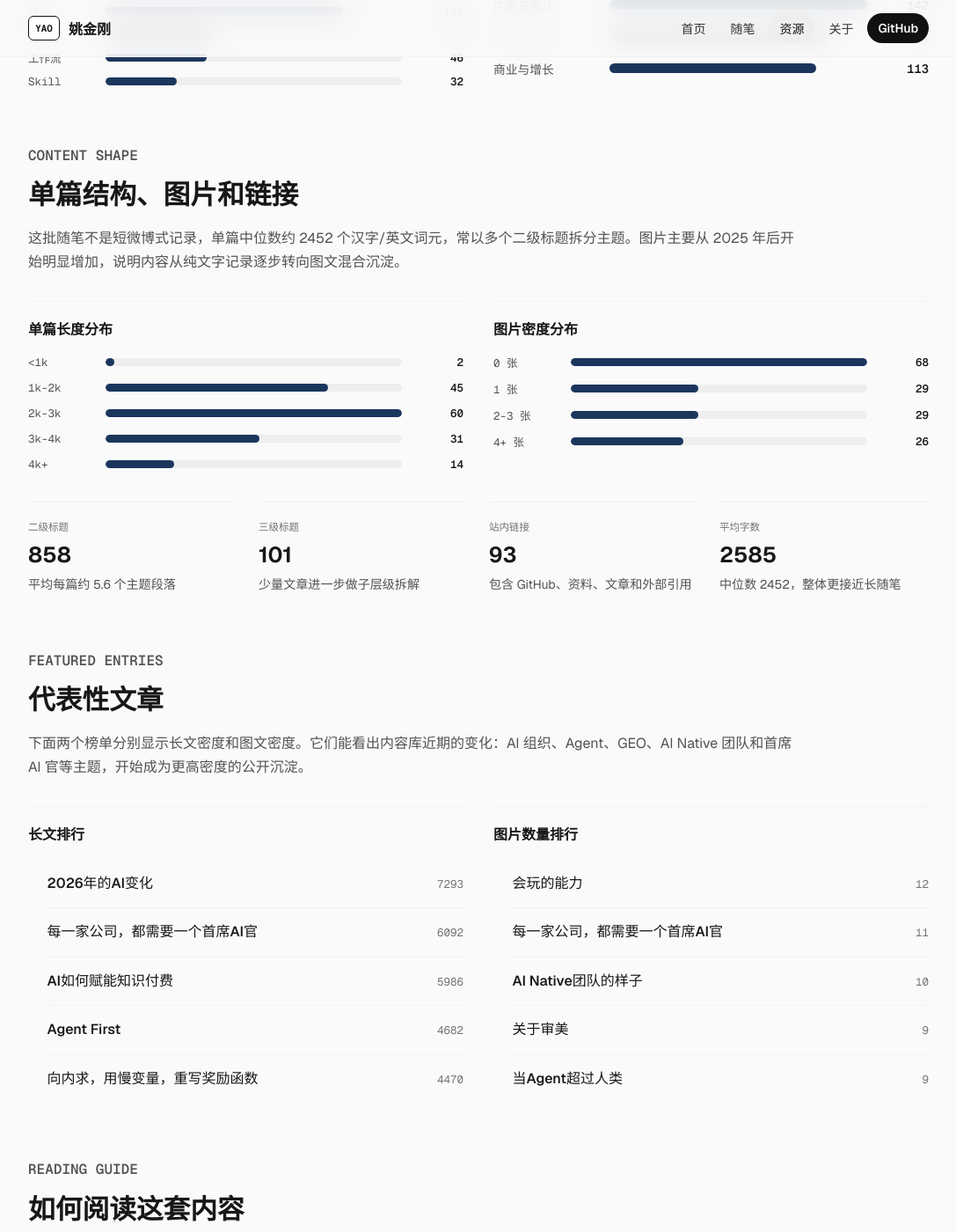
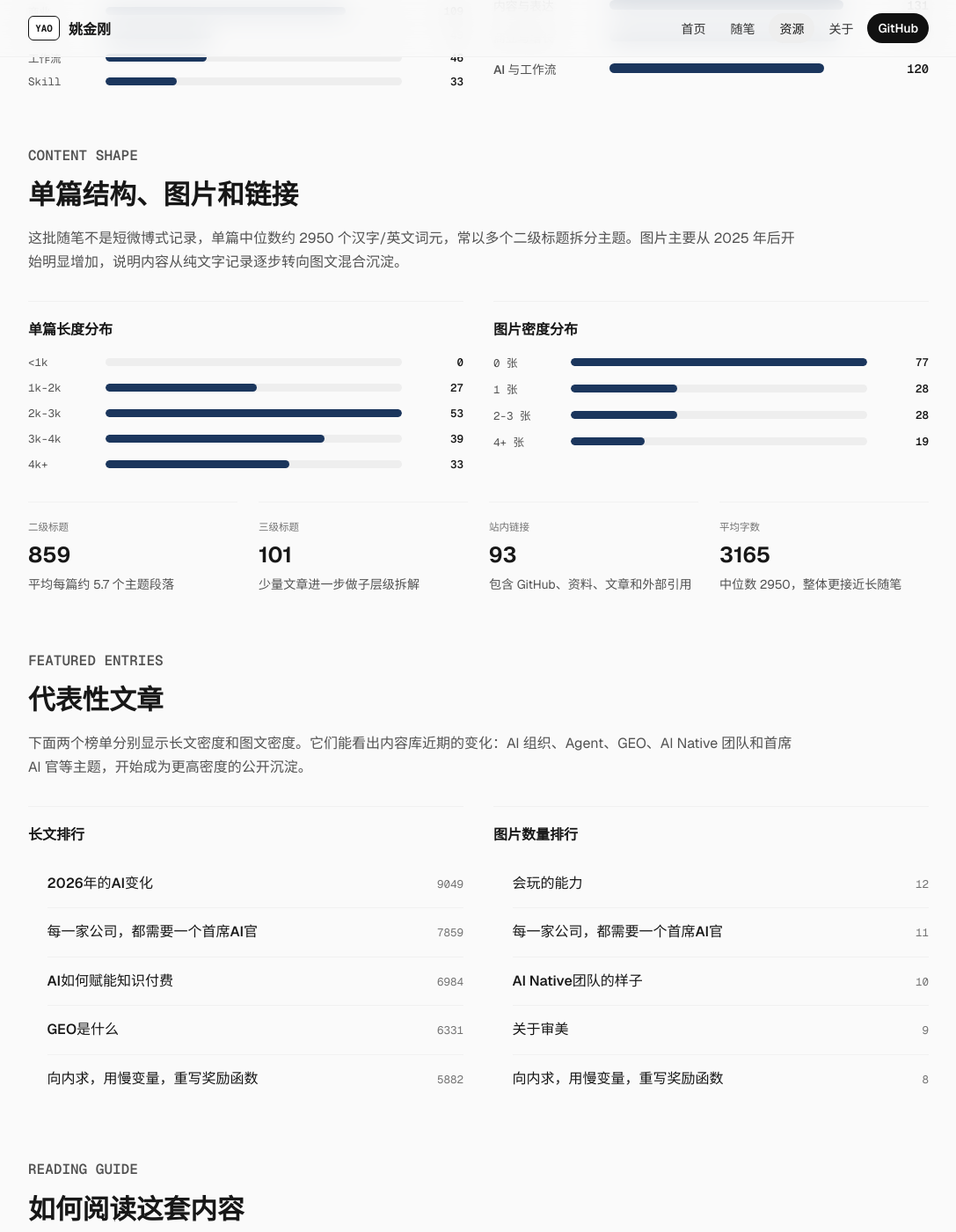
Before and after one commit to yaojingang/yaojingang.github.io, a Jekyll site: the page built from resources/cognitive-notes-report.html, in a window 1280 px wide and 1400 px high, scrolled down 2012 px. Shown: the whole window at 88% size, without its empty margins (96-1183 px from the left). Built offline with Jekyll 4.4.1, drawn with Linux system fonts in a browser that asks for light colours; some of the changed text lies outside the part shown.

Commit message:
Refresh cognitive notes report metrics

```diff
--- a/resources/cognitive-notes-report.html
+++ b/resources/cognitive-notes-report.html
@@ -43,9 +43,9 @@
       <p>Markdown 去空白字符统计</p>
     </div>
     <div class="report-kpi">
-      <span>图片附件</span>
-      <strong>258</strong>
-      <p>随笔中的插图与截图</p>
+      <span>图片引用</span>
+      <strong>208</strong>
+      <p>中文随笔正文中的图片引用</p>
     </div>
   </section>
 
@@ -99,20 +99,20 @@
       <figure class="report-chart">
         <figcaption>年度字数规模</figcaption>
         <div class="report-bars">
-          <div class="report-bar-row"><span>2023</span><div><span class="report-bar-fill" style="width: 37%"></span></div><strong>5.9 万</strong></div>
-          <div class="report-bar-row"><span>2024</span><div><span class="report-bar-fill" style="width: 66%"></span></div><strong>10.5 万</strong></div>
-          <div class="report-bar-row"><span>2025</span><div><span class="report-bar-fill" style="width: 100%"></span></div><strong>15.9 万</strong></div>
-          <div class="report-bar-row"><span>2026</span><div><span class="report-bar-fill" style="width: 45%"></span></div><strong>7.3 万</strong></div>
+          <div class="report-bar-row"><span>2023</span><div><span class="report-bar-fill" style="width: 34%"></span></div><strong>6.8 万</strong></div>
+          <div class="report-bar-row"><span>2024</span><div><span class="report-bar-fill" style="width: 62%"></span></div><strong>12.4 万</strong></div>
+          <div class="report-bar-row"><span>2025</span><div><span class="report-bar-fill" style="width: 100%"></span></div><strong>19.9 万</strong></div>
+          <div class="report-bar-row"><span>2026</span><div><span class="report-bar-fill" style="width: 46%"></span></div><strong>9.1 万</strong></div>
         </div>
       </figure>
 
       <figure class="report-chart">
         <figcaption>年度图片数量</figcaption>
         <div class="report-bars">
-          <div class="report-bar-row"><span>2023</span><div><span class="report-bar-fill" style="width: 6%"></span></div><strong>8</strong></div>
-          <div class="report-bar-row"><span>2024</span><div><span class="report-bar-fill" style="width: 39%"></span></div><strong>50</strong></div>
-          <div class="report-bar-row"><span>2025</span><div><span class="report-bar-fill" style="width: 100%"></span></div><strong>129</strong></div>
-          <div class="report-bar-row"><span>2026</span><div><span class="report-bar-fill" style="width: 55%"></span></div><strong>71</strong></div>
+          <div class="report-bar-row"><span>2023</span><div><span class="report-bar-fill" style="width: 8%"></span></div><strong>8</strong></div>
+          <div class="report-bar-row"><span>2024</span><div><span class="report-bar-fill" style="width: 32%"></span></div><strong>33</strong></div>
+          <div class="report-bar-row"><span>2025</span><div><span class="report-bar-fill" style="width: 100%"></span></div><strong>103</strong></div>
+          <div class="report-bar-row"><span>2026</span><div><span class="report-bar-fill" style="width: 62%"></span></div><strong>64</strong></div>
         </div>
       </figure>
 
@@ -155,21 +155,21 @@
           <div class="report-bar-row"><span>认知</span><div><span class="report-bar-fill" style="width: 100%"></span></div><strong>135</strong></div>
           <div class="report-bar-row"><span>AI</span><div><span class="report-bar-fill" style="width: 83%"></span></div><strong>112</strong></div>
           <div class="report-bar-row"><span>组织</span><div><span class="report-bar-fill" style="width: 82%"></span></div><strong>111</strong></div>
-          <div class="report-bar-row"><span>商业</span><div><span class="report-bar-fill" style="width: 80%"></span></div><strong>108</strong></div>
+          <div class="report-bar-row"><span>商业</span><div><span class="report-bar-fill" style="width: 81%"></span></div><strong>109</strong></div>
           <div class="report-bar-row"><span>GEO</span><div><span class="report-bar-fill" style="width: 36%"></span></div><strong>49</strong></div>
           <div class="report-bar-row"><span>工作流</span><div><span class="report-bar-fill" style="width: 34%"></span></div><strong>46</strong></div>
-          <div class="report-bar-row"><span>Skill</span><div><span class="report-bar-fill" style="width: 24%"></span></div><strong>32</strong></div>
+          <div class="report-bar-row"><span>Skill</span><div><span class="report-bar-fill" style="width: 24%"></span></div><strong>33</strong></div>
         </div>
       </figure>
 
       <figure class="report-chart">
         <figcaption>主题主线</figcaption>
         <div class="report-theme-map">
-          <div><strong>认知与决策</strong><span style="width: 100%"></span><small>149</small></div>
-          <div><strong>组织与协作</strong><span style="width: 100%"></span><small>149</small></div>
-          <div><strong>内容与表达</strong><span style="width: 95%"></span><small>142</small></div>
-          <div><strong>AI 与工作流</strong><span style="width: 81%"></span><small>121</small></div>
-          <div><strong>商业与增长</strong><span style="width: 76%"></span><small>113</small></div>
+          <div><strong>认知与决策</strong><span style="width: 100%"></span><small>152</small></div>
+          <div><strong>组织与协作</strong><span style="width: 89%"></span><small>135</small></div>
+          <div><strong>内容与表达</strong><span style="width: 86%"></span><small>131</small></div>
+          <div><strong>商业与增长</strong><span style="width: 84%"></span><small>127</small></div>
+          <div><strong>AI 与工作流</strong><span style="width: 79%"></span><small>120</small></div>
         </div>
       </figure>
     </div>
@@ -179,36 +179,36 @@
     <div class="report-section-head">
       <p class="card-kicker">Content Shape</p>
       <h2>单篇结构、图片和链接</h2>
-      <p>这批随笔不是短微博式记录，单篇中位数约 2452 个汉字/英文词元，常以多个二级标题拆分主题。图片主要从 2025 年后开始明显增加，说明内容从纯文字记录逐步转向图文混合沉淀。</p>
+      <p>这批随笔不是短微博式记录，单篇中位数约 2950 个汉字/英文词元，常以多个二级标题拆分主题。图片主要从 2025 年后开始明显增加，说明内容从纯文字记录逐步转向图文混合沉淀。</p>
     </div>
     <div class="report-chart-grid">
       <figure class="report-chart">
         <figcaption>单篇长度分布</figcaption>
         <div class="report-bars">
-          <div class="report-bar-row"><span>&lt;1k</span><div><span class="report-bar-fill" style="width: 3%"></span></div><strong>2</strong></div>
-          <div class="report-bar-row"><span>1k-2k</span><div><span class="report-bar-fill" style="width: 75%"></span></div><strong>45</strong></div>
-          <div class="report-bar-row"><span>2k-3k</span><div><span class="report-bar-fill" style="width: 100%"></span></div><strong>60</strong></div>
-          <div class="report-bar-row"><span>3k-4k</span><div><span class="report-bar-fill" style="width: 52%"></span></div><strong>31</strong></div>
-          <div class="report-bar-row"><span>4k+</span><div><span class="report-bar-fill" style="width: 23%"></span></div><strong>14</strong></div>
+          <div class="report-bar-row"><span>&lt;1k</span><div><span class="report-bar-fill" style="width: 0%"></span></div><strong>0</strong></div>
+          <div class="report-bar-row"><span>1k-2k</span><div><span class="report-bar-fill" style="width: 51%"></span></div><strong>27</strong></div>
+          <div class="report-bar-row"><span>2k-3k</span><div><span class="report-bar-fill" style="width: 100%"></span></div><strong>53</strong></div>
+          <div class="report-bar-row"><span>3k-4k</span><div><span class="report-bar-fill" style="width: 74%"></span></div><strong>39</strong></div>
+          <div class="report-bar-row"><span>4k+</span><div><span class="report-bar-fill" style="width: 62%"></span></div><strong>33</strong></div>
         </div>
       </figure>
 
       <figure class="report-chart">
         <figcaption>图片密度分布</figcaption>
         <div class="report-bars">
-          <div class="report-bar-row"><span>0 张</span><div><span class="report-bar-fill" style="width: 100%"></span></div><strong>68</strong></div>
-          <div class="report-bar-row"><span>1 张</span><div><span class="report-bar-fill" style="width: 43%"></span></div><strong>29</strong></div>
-          <div class="report-bar-row"><span>2-3 张</span><div><span class="report-bar-fill" style="width: 43%"></span></div><strong>29</strong></div>
-          <div class="report-bar-row"><span>4+ 张</span><div><span class="report-bar-fill" style="width: 38%"></span></div><strong>26</strong></div>
+          <div class="report-bar-row"><span>0 张</span><div><span class="report-bar-fill" style="width: 100%"></span></div><strong>77</strong></div>
+          <div class="report-bar-row"><span>1 张</span><div><span class="report-bar-fill" style="width: 36%"></span></div><strong>28</strong></div>
+          <div class="report-bar-row"><span>2-3 张</span><div><span class="report-bar-fill" style="width: 36%"></span></div><strong>28</strong></div>
+          <div class="report-bar-row"><span>4+ 张</span><div><span class="report-bar-fill" style="width: 25%"></span></div><strong>19</strong></div>
         </div>
       </figure>
     </div>
 
     <div class="report-structure-grid">
-      <div><span>二级标题</span><strong>858</strong><p>平均每篇约 5.6 个主题段落</p></div>
+      <div><span>二级标题</span><strong>859</strong><p>平均每篇约 5.7 个主题段落</p></div>
       <div><span>三级标题</span><strong>101</strong><p>少量文章进一步做子层级拆解</p></div>
       <div><span>站内链接</span><strong>93</strong><p>包含 GitHub、资料、文章和外部引用</p></div>
-      <div><span>平均字数</span><strong>2585</strong><p>中位数 2452，整体更接近长随笔</p></div>
+      <div><span>平均字数</span><strong>3165</strong><p>中位数 2950，整体更接近长随笔</p></div>
     </div>
   </section>
 
@@ -222,11 +222,11 @@
       <figure class="report-chart">
         <figcaption>长文排行</figcaption>
         <ol class="report-rank-list">
-          <li><a href="{{ '/cognitive-notes/weekly-2026-02-08/' | relative_url }}">2026年的AI变化</a><span>7293</span></li>
-          <li><a href="{{ '/cognitive-notes/weekly-2026-03-29/' | relative_url }}">每一家公司，都需要一个首席AI官</a><span>6092</span></li>
-          <li><a href="{{ '/cognitive-notes/weekly-2025-09-21/' | relative_url }}">AI如何赋能知识付费</a><span>5986</span></li>
-          <li><a href="{{ '/cognitive-notes/weekly-2026-03-08/' | relative_url }}">Agent First</a><span>4682</span></li>
-          <li><a href="{{ '/cognitive-notes/weekly-2025-12-21/' | relative_url }}">向内求，用慢变量，重写奖励函数</a><span>4470</span></li>
+          <li><a href="{{ '/cognitive-notes/weekly-2026-02-08/' | relative_url }}">2026年的AI变化</a><span>9049</span></li>
+          <li><a href="{{ '/cognitive-notes/weekly-2026-03-29/' | relative_url }}">每一家公司，都需要一个首席AI官</a><span>7859</span></li>
+          <li><a href="{{ '/cognitive-notes/weekly-2025-09-21/' | relative_url }}">AI如何赋能知识付费</a><span>6984</span></li>
+          <li><a href="{{ '/cognitive-notes/what-is-geo/' | relative_url }}">GEO是什么</a><span>6331</span></li>
+          <li><a href="{{ '/cognitive-notes/weekly-2025-12-21/' | relative_url }}">向内求，用慢变量，重写奖励函数</a><span>5882</span></li>
         </ol>
       </figure>
       <figure class="report-chart">
@@ -236,7 +236,7 @@
           <li><a href="{{ '/cognitive-notes/weekly-2026-03-29/' | relative_url }}">每一家公司，都需要一个首席AI官</a><span>11</span></li>
           <li><a href="{{ '/cognitive-notes/ai-native-team/' | relative_url }}">AI Native团队的样子</a><span>10</span></li>
           <li><a href="{{ '/cognitive-notes/weekly-2026-03-01/' | relative_url }}">关于审美</a><span>9</span></li>
-          <li><a href="{{ '/cognitive-notes/agents-outnumber-humans/' | relative_url }}">当Agent超过人类</a><span>9</span></li>
+          <li><a href="{{ '/cognitive-notes/weekly-2025-12-21/' | relative_url }}">向内求，用慢变量，重写奖励函数</a><span>8</span></li>
         </ol>
       </figure>
     </div>
@@ -253,6 +253,6 @@
       <a href="{{ '/cognitive-notes/meta-skill-value/' | relative_url }}"><span>02</span><strong>读一篇代表作</strong><p>从《元Skill的价值》理解 AI、Skill 和开源方向。</p></a>
       <a href="https://github.com/{{ site.author.github }}/yaojingang.github.io" target="_blank" rel="noopener noreferrer"><span>03</span><strong>查看开源仓库</strong><p>下载 Markdown、图片和页面源码，离线检索和复用。</p></a>
     </div>
-    <p class="report-note">数据口径：本报告统计仓库 `_posts` 中 `weekly: true` 且非英文版本的 Markdown 文件。字数包含中文汉字和英文/数字词元，另以去空白字符数显示“站内字符数”。不同编辑器和飞书文档的统计方式可能略有差异。</p>
+    <p class="report-note">数据口径：本报告统计仓库 `_posts` 中 `weekly: true` 且非英文版本的 Markdown 文件。字数包含中文汉字和英文/数字词元，另以去空白字符数显示“站内字符数”；图片统计为中文随笔正文中的 Markdown 图片引用数。不同编辑器和飞书文档的统计方式可能略有差异。</p>
   </section>
 </article>
```
